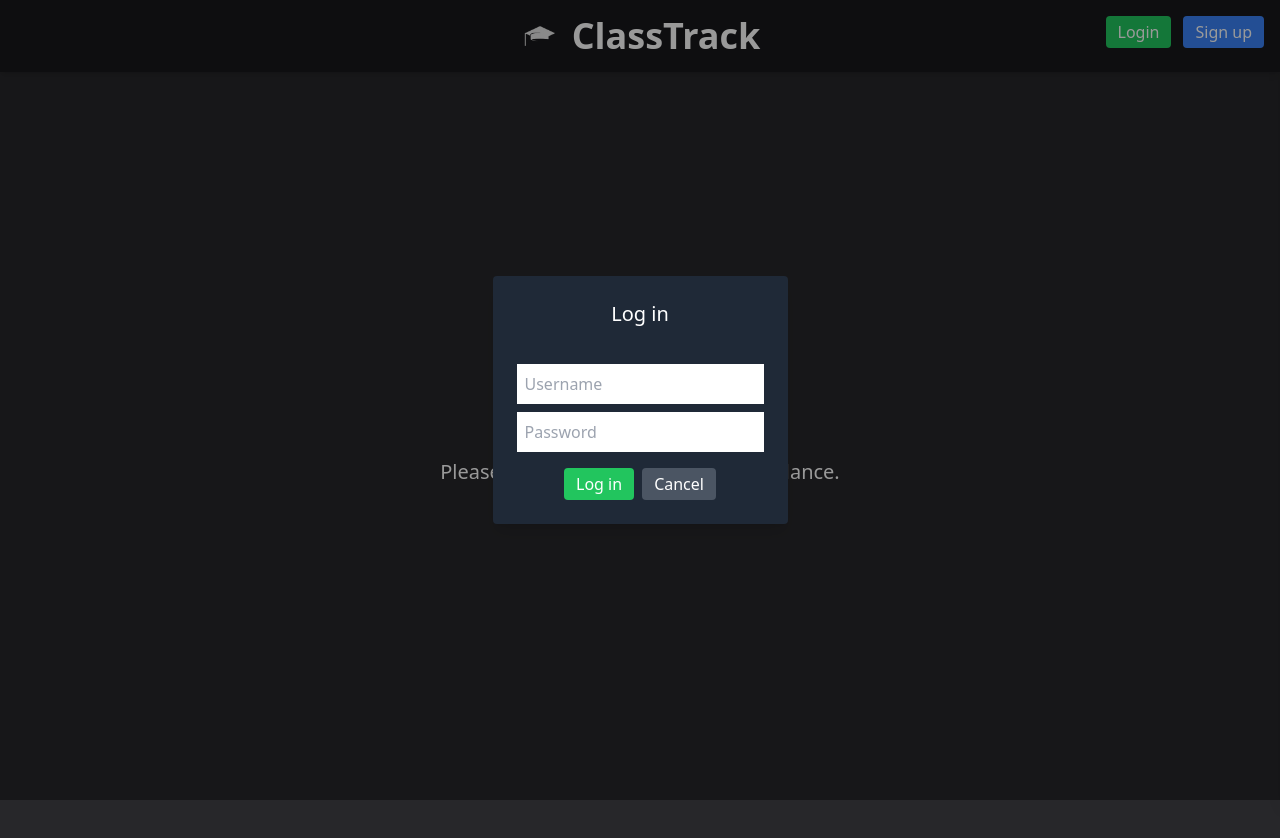
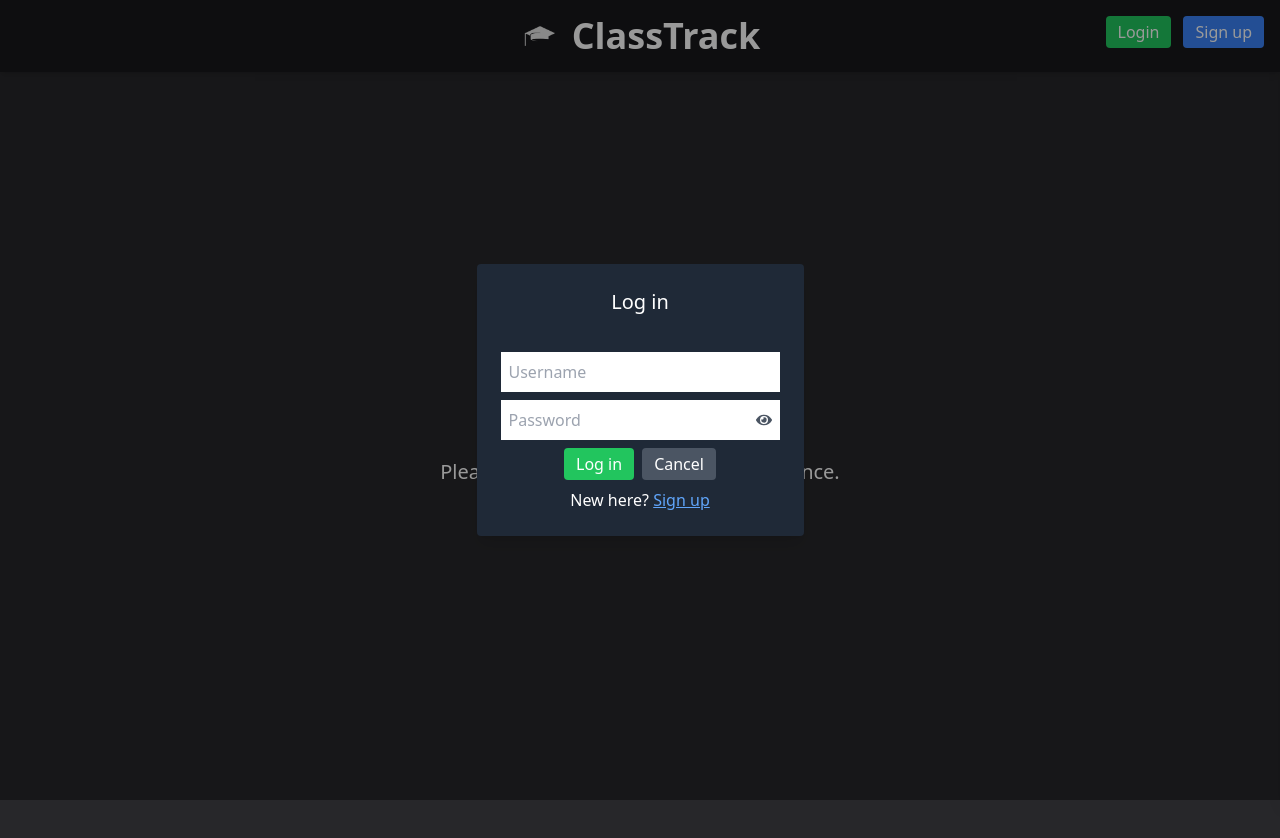
Before and after one commit to Vishesh-Nagar/Attendance, a React (Vite) app in the folder frontend/: page / in a window 1280 px wide. Both pictures are taken after a click on the button "Login". Shown: the top 838 px of the page. Built offline with nearby package versions, Linux system fonts and the light colour scheme; no server answers.

Commit message:
Improved authentication structure

```diff
--- a/frontend/package.json
+++ b/frontend/package.json
@@ -16,7 +16,8 @@
     "fs": "^0.0.1-security",
     "mongoose": "^8.4.1",
     "react": "^18.2.0",
-    "react-dom": "^18.2.0"
+    "react-dom": "^18.2.0",
+    "react-icons": "^5.5.0"
   },
   "devDependencies": {
     "@types/react": "^18.2.66",
--- a/frontend/src/components/Auth/AuthForm.jsx
+++ b/frontend/src/components/Auth/AuthForm.jsx
@@ -1,4 +1,5 @@
 import { useState } from "react";
+import { FaEye, FaEyeSlash } from "react-icons/fa";
 
 async function hashPassword(password) {
     const msgUint8 = new TextEncoder().encode(password);
@@ -8,10 +9,12 @@ async function hashPassword(password) {
 }
 
 function AuthForm({ mode = "login", onSuccess, onClose }) {
+    const [currentMode, setCurrentMode] = useState(mode);
     const [username, setUsername] = useState("");
     const [email, setEmail] = useState("");
     const [password, setPassword] = useState("");
     const [error, setError] = useState(null);
+    const [showPassword, setShowPassword] = useState(false);
 
     const BACKEND = import.meta.env.VITE_BACKEND_URL || "http://localhost:8000";
 
@@ -20,7 +23,7 @@ function AuthForm({ mode = "login", onSuccess, onClose }) {
         setError(null);
 
         // Validation checks
-        if (mode === "signup" && !email.endsWith("@gmail.com")) {
+        if (currentMode === "signup" && !email.endsWith("@gmail.com")) {
             setError("Email must end with @gmail.com");
             return;
         }
@@ -32,11 +35,11 @@ function AuthForm({ mode = "login", onSuccess, onClose }) {
         try {
             const hashedPassword = await hashPassword(password);
             const url =
-                mode === "signup"
+                currentMode === "signup"
                     ? `${BACKEND}/api/signup/`
                     : `${BACKEND}/api/login/`;
             const body =
-                mode === "signup"
+                currentMode === "signup"
                     ? { email, username, password: hashedPassword }
                     : { username, password: hashedPassword };
 
@@ -65,9 +68,9 @@ function AuthForm({ mode = "login", onSuccess, onClose }) {
                 className="bg-gray-800 text-white p-6 rounded shadow-lg w-auto"
             >
                 <h3 className="text-xl mb-3">
-                    {mode === "signup" ? "Sign up" : "Log in"}
+                    {currentMode === "signup" ? "Sign up" : "Log in"}
                 </h3>
-                {mode === "signup" && (
+                {currentMode === "signup" && (
                     <input
                         className="w-full p-2 mb-2 text-black"
                         placeholder="Email"
@@ -83,20 +86,29 @@ function AuthForm({ mode = "login", onSuccess, onClose }) {
                     onChange={(e) => setUsername(e.target.value)}
                 />
                 <br />
-                <input
-                    className="w-full p-2 mb-2 text-black"
-                    placeholder="Password"
-                    type="password"
-                    value={password}
-                    onChange={(e) => setPassword(e.target.value)}
-                />
+                <div className="relative mb-2">
+                    <input
+                        className="w-full p-2 pr-10 text-black"
+                        placeholder="Password"
+                        type={showPassword ? "text" : "password"}
+                        value={password}
+                        onChange={(e) => setPassword(e.target.value)}
+                    />
+                    <button
+                        type="button"
+                        onClick={() => setShowPassword(!showPassword)}
+                        className="absolute right-2 top-1/2 transform -translate-y-1/2 text-gray-600"
+                    >
+                        {showPassword ? <FaEyeSlash /> : <FaEye />}
+                    </button>
+                </div>
                 {error && <div className="text-red-400 mb-2">{error}</div>}
                 <div className="flex justify-center mt-2 gap-2 items-center text-center">
                     <button
                         type="submit"
                         className="px-3 py-1 bg-green-500 rounded"
                     >
-                        {mode === "signup" ? "Sign up" : "Log in"}
+                        {currentMode === "signup" ? "Sign up" : "Log in"}
                     </button>
                     <button
                         type="button"
@@ -106,6 +118,31 @@ function AuthForm({ mode = "login", onSuccess, onClose }) {
                         Cancel
                     </button>
                 </div>
+                <div className="mt-2 text-center">
+                    {currentMode === "signup" ? (
+                        <p>
+                            Have an account?{" "}
+                            <button
+                                type="button"
+                                onClick={() => setCurrentMode("login")}
+                                className="text-blue-400 underline hover:text-blue-300"
+                            >
+                                Login
+                            </button>
+                        </p>
+                    ) : (
+                        <p>
+                            New here?{" "}
+                            <button
+                                type="button"
+                                onClick={() => setCurrentMode("signup")}
+                                className="text-blue-400 underline hover:text-blue-300"
+                            >
+                                Sign up
+                            </button>
+                        </p>
+                    )}
+                </div>
             </form>
         </div>
     );
```
Also changed, not shown: 2 other files (tests, documents, lock files or other folders).
